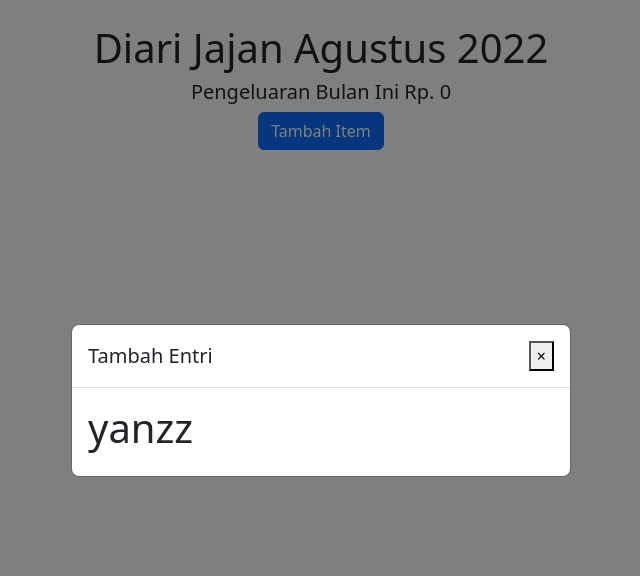
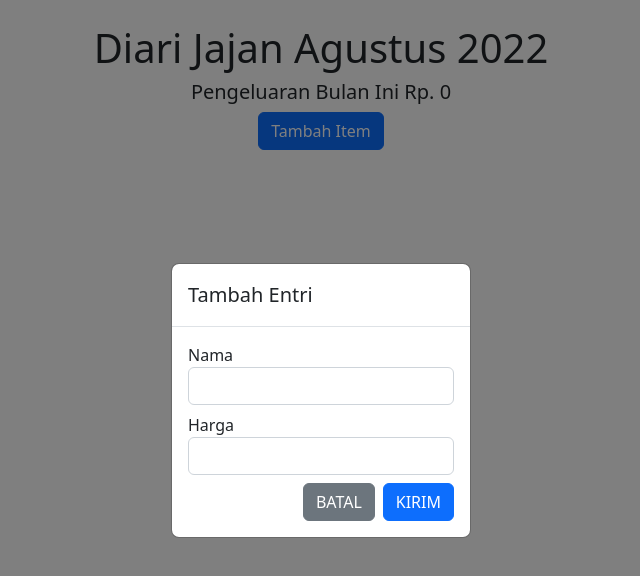
Before and after one commit to dianadityam/test-fe-kompas, a Vue app: page / in a window 1280 px wide. Both pictures are taken after a click on the button "Tambah Item". Shown: the top 576 px of the page, without its empty margins (319-959 px from the left). Built offline with nearby package versions, Linux system fonts and the light colour scheme; no server answers.

Commit message:
add UI form in modal

```diff
--- a/src/views/HomeView.vue
+++ b/src/views/HomeView.vue
@@ -15,8 +15,33 @@
       </card-notes>
 
       <!-- MODAL SECTION  -->
-    <b-modal id="modal-form" title="Tambah Entri" hide-footer centered no-close-on-backdrop>
-      <div><h1>yanzz</h1></div>
+    <b-modal id="modal-form" size="sm" title="Tambah Entri" hide-header-close hide-footer centered no-close-on-backdrop>
+      <div class="modal-body-content">
+        <div class="mb-2">
+          <b-form-group
+            id="fieldset-1"
+            label="Nama"
+            label-for="input-1"
+          >
+            <b-form-input id="input-1" v-model="form.nama" trim></b-form-input>
+          </b-form-group>
+        </div>
+        <div class="mb-2">
+          <b-form-group
+            id="fieldset-2"
+            label="Harga"
+            label-for="input-2"
+          >
+            <b-form-input id="input-2" v-model="form.pengeluaraan" type="number" trim></b-form-input>
+          </b-form-group>
+        </div>
+        <div class="d-flex justify-content-end">
+          <div class="d-flex">
+            <b-button variant="secondary" @click="$bvModal.hide('modal-form')">BATAL</b-button>
+            <b-button variant="primary ms-2">KIRIM</b-button>
+          </div>
+        </div>
+      </div>
     </b-modal>
 </div>
 </template>
```
